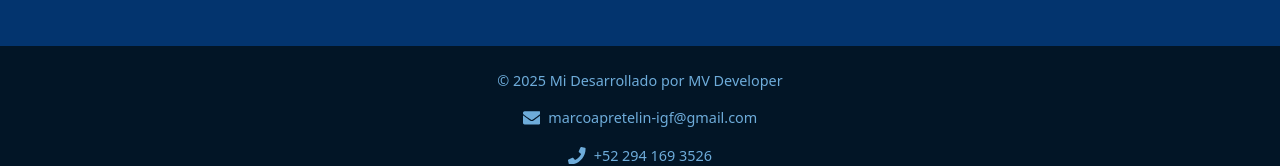
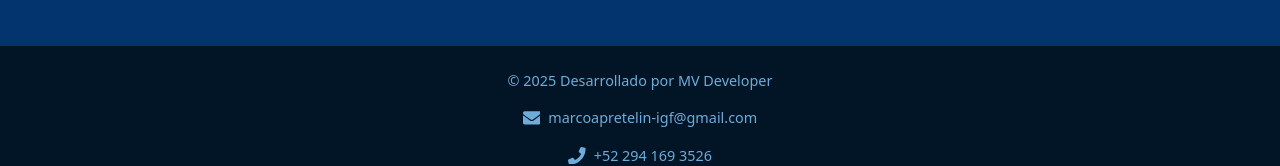
Before and after one commit to MarcoArielPrtlnV/portafolio-web-react, a React (Vite) app: page / in a window 1280 px wide. Shown: the part 1941-2107 px from the top of the page. Built offline with nearby package versions, Linux system fonts and the light colour scheme; no server answers.

Commit message:
Modificacion al componente Footer

```diff
--- a/src/components/Footer.jsx
+++ b/src/components/Footer.jsx
@@ -7,7 +7,7 @@ const Footer = () => {
     return (
         <footer className="footer">
             <Container className="text-center">
-                <p className="footer-text__copy">&copy; 2025 Mi Desarrollado por MV Developer</p>
+                <p className="footer-text__copy">&copy; 2025 Desarrollado por MV Developer</p>
 
                 <p className="contact-info">
                     <FaEnvelope className="icon-inline" /> marcoapretelin-igf@gmail.com
```
